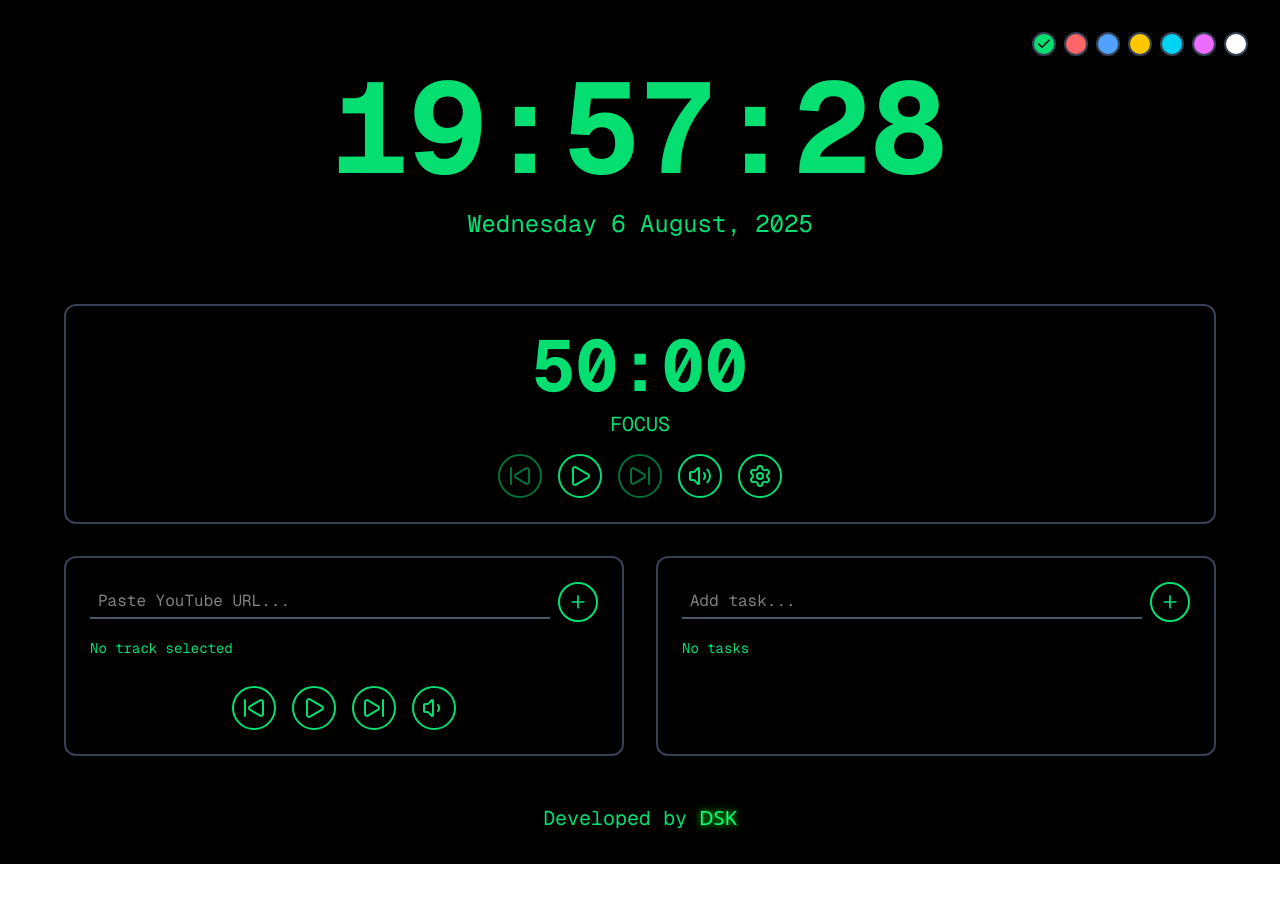
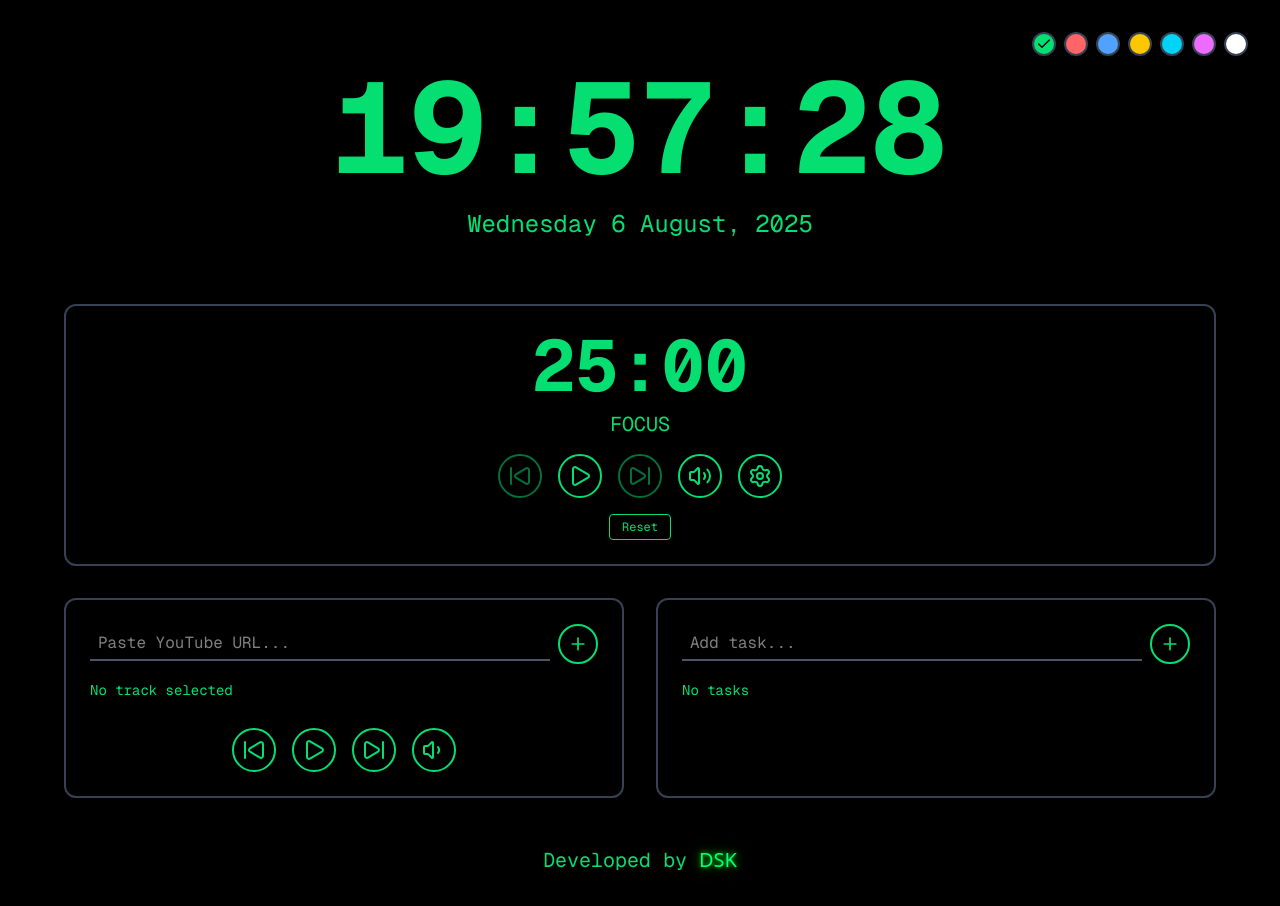
Before and after one commit to DSrinivasKarthik/lock-in, a Next.js app: page / in a window 1280 px wide. Before the commit the page ends 864 px from the top, so only its background shows below. Built offline with nearby package versions, Linux system fonts and the light colour scheme; a web font is replaced by a local one.

Commit message:
feat: move focus timer to reusable FocusTimer component

```diff
--- /dev/null
+++ b/app/components/FocusTimer.tsx
@@ -0,0 +1,98 @@
+'use client';
+import React, { useState, useEffect, useRef } from 'react';
+import { Play, Pause, SkipForward, SkipBack, Volume2, Settings } from 'lucide-react';
+
+interface FocusTimerProps {
+  accentColor: string;
+  showMessage: (msg: string) => void;
+  IconButton: React.FC<{ children: React.ReactNode; onClick: () => void; className?: string }>;
+}
+
+const FocusTimer: React.FC<FocusTimerProps> = ({ accentColor, showMessage, IconButton }) => {
+  const [focusTime, setFocusTime] = useState<number>(25 * 60); // minutes
+  const [isTimerRunning, setIsTimerRunning] = useState<boolean>(false);
+  const timerIntervalRef = useRef<NodeJS.Timeout | null>(null);
+
+  // Handle timer tick
+  useEffect(() => {
+    if (isTimerRunning && focusTime > 0) {
+      timerIntervalRef.current = setInterval(() => {
+        setFocusTime((prevTime) => prevTime - 1);
+      }, 1000);
+    }
+    return () => {
+      if (timerIntervalRef.current) {
+        clearInterval(timerIntervalRef.current);
+        timerIntervalRef.current = null;
+      }
+    };
+  }, [isTimerRunning]);
+
+  // When timer hits zero
+  useEffect(() => {
+    if (focusTime === 0) {
+      setIsTimerRunning(false);
+      if (timerIntervalRef.current) {
+        clearInterval(timerIntervalRef.current);
+        timerIntervalRef.current = null;
+      }
+      showMessage('Focus session complete!');
+    }
+  }, [focusTime]);
+
+  // Format time (MM:SS)
+  const formatTimer = (seconds: number) => {
+    const minutes = String(Math.floor(seconds / 60)).padStart(2, '0');
+    const remainingSeconds = String(seconds % 60).padStart(2, '0');
+    return `${minutes}:${remainingSeconds}`;
+  };
+
+  // Controls
+  const toggleTimer = () => {
+    setIsTimerRunning((prev) => !prev);
+  };
+
+  const resetTimer = () => {
+    setIsTimerRunning(false);
+    setFocusTime(25 * 60); // Reset to 25 minutes
+    showMessage('Timer reset to 50 minutes.');
+  };
+
+  return (
+    <div className="col-span-1 md:col-span-full p-4 sm:p-6 border-2 rounded-xl border-gray-700 flex flex-col justify-between min-h-[150px] sm:min-h-[200px]">
+      <div className="flex-grow flex flex-col items-center justify-center">
+        <div className={`text-5xl sm:text-7xl font-bold ${accentColor}`}>
+          {formatTimer(focusTime)}
+        </div>
+        <div className={`text-lg sm:text-xl mt-2 ${accentColor}`}>FOCUS</div>
+      </div>
+      <div className="flex justify-center space-x-2 sm:space-x-4 mt-4">
+        <IconButton onClick={() => showMessage('Skip back not implemented for timer.')} className="opacity-50 cursor-not-allowed">
+          <SkipBack className="w-5 h-5 sm:w-6 sm:h-6" />
+        </IconButton>
+        <IconButton onClick={toggleTimer}>
+          {isTimerRunning ? <Pause className="w-5 h-5 sm:w-6 sm:h-6" /> : <Play className="w-5 h-5 sm:w-6 sm:h-6" />}
+        </IconButton>
+        <IconButton onClick={() => showMessage('Skip forward not implemented for timer.')} className="opacity-50 cursor-not-allowed">
+          <SkipForward className="w-5 h-5 sm:w-6 sm:h-6" />
+        </IconButton>
+        <IconButton onClick={() => showMessage('Volume control not implemented.')}>
+          <Volume2 className="w-5 h-5 sm:w-6 sm:h-6" />
+        </IconButton>
+        <IconButton onClick={() => showMessage('Settings not implemented.')}>
+          <Settings className="w-5 h-5 sm:w-6 sm:h-6" />
+        </IconButton>
+      </div>
+      <div className="flex justify-center mt-2">
+        <button
+          onClick={resetTimer}
+          className={`text-xs mt-2 px-3 py-1 border rounded ${accentColor} border-current hover:bg-gray-800`}
+        >
+          Reset
+        </button>
+      </div>
+    </div>
+  );
+};
+
+export default FocusTimer;
--- a/app/page.tsx
+++ b/app/page.tsx
@@ -2,18 +2,13 @@
 
 import React, { useState, useEffect, useRef } from 'react';
 import { Play, Pause, SkipForward, SkipBack, Volume2, Settings, Plus, Check, VolumeX, Volume1 } from 'lucide-react';
-import './globals.css'; // Import global styles
-import Clock from './components/Clock'; // Import the Clock component
-
+import './globals.css';
+import Clock from './components/Clock';
+import FocusTimer from './components/FocusTimer';
 // Main App Component (which will serve as the page component)
 const App: React.FC = () => {
   // State for the accent color
   const [accentColor, setAccentColor] = useState<string>('text-green-400'); // Default neon green
-
-  // State for focus timer
-  const [focusTime, setFocusTime] = useState<number>(50 * 60); // 50 minutes in seconds
-  const [isTimerRunning, setIsTimerRunning] = useState<boolean>(false);
-  const timerIntervalRef = useRef<NodeJS.Timeout | null>(null);
 
   // State for music panel
   const [youtubeUrl, setYoutubeUrl] = useState<string>('');
@@ -43,50 +38,6 @@ const App: React.FC = () => {
     setTimeout(() => {
       setMessage('');
     }, 3000); // Message disappears after 3 seconds
-  };
-
-  // Effect for focus timer
-  useEffect(() => {
-    if (isTimerRunning && focusTime > 0) {
-      timerIntervalRef.current = setInterval(() => {
-        setFocusTime((prevTime) => prevTime - 1);
-      }, 1000);
-    }
-    return () => {
-      if (timerIntervalRef.current) {
-        clearInterval(timerIntervalRef.current);
-        timerIntervalRef.current = null;
-      }
-    };
-  }, [isTimerRunning]);
-
-  useEffect(() => {
-    if (focusTime === 0) {
-      setIsTimerRunning(false);
-      if (timerIntervalRef.current) {
-        clearInterval(timerIntervalRef.current);
-        timerIntervalRef.current = null;
-      }
-      showMessage('Focus session complete!'); // Using showMessage instead of alert
-    }
-  }, [focusTime]);
-
-  // Format timer display (MM:SS)
-  const formatTimer = (seconds: number) => {
-    const minutes = String(Math.floor(seconds / 60)).padStart(2, '0');
-    const remainingSeconds = String(seconds % 60).padStart(2, '0');
-    return `${minutes}:${remainingSeconds}`;
-  };
-
-  // Timer controls
-  const toggleTimer = () => {
-    setIsTimerRunning((prev) => !prev);
-  };
-
-  const resetTimer = () => {
-    setIsTimerRunning(false);
-    setFocusTime(50 * 60); // Reset to 50 minutes
-    showMessage('Timer reset to 50 minutes.');
   };
 
   // Music controls (placeholder functions)
@@ -165,31 +116,10 @@ const App: React.FC = () => {
         <Clock accentColor={accentColor} />
 
         {/* Focus Timer Panel (below clock) */}
-        <div className="col-span-1 md:col-span-full p-4 sm:p-6 border-2 rounded-xl border-gray-700 flex flex-col justify-between min-h-[150px] sm:min-h-[200px]">
-          <div className="flex-grow flex flex-col items-center justify-center">
-            <div className={`text-5xl sm:text-7xl font-bold ${accentColor}`}>
-              {formatTimer(focusTime)}
-            </div>
-            <div className={`text-lg sm:text-xl mt-2 ${accentColor}`}>FOCUS</div>
-          </div>
-          <div className="flex justify-center space-x-2 sm:space-x-4 mt-4">
-            <IconButton onClick={() => showMessage('Skip back not implemented for timer.')} className="opacity-50 cursor-not-allowed">
-              <SkipBack className="w-5 h-5 sm:w-6 sm:h-6" />
-            </IconButton>
-            <IconButton onClick={toggleTimer}>
-              {isTimerRunning ? <Pause className="w-5 h-5 sm:w-6 sm:h-6" /> : <Play className="w-5 h-5 sm:w-6 sm:h-6" />}
-            </IconButton>
-            <IconButton onClick={() => showMessage('Skip forward not implemented for timer.')} className="opacity-50 cursor-not-allowed">
-              <SkipForward className="w-5 h-5 sm:w-6 sm:h-6" />
-            </IconButton>
-            <IconButton onClick={() => showMessage('Volume control not implemented.')}>
-              <Volume2 className="w-5 h-5 sm:w-6 sm:h-6" />
-            </IconButton>
-            <IconButton onClick={() => showMessage('Settings not implemented.')}>
-              <Settings className="w-5 h-5 sm:w-6 sm:h-6" />
-            </IconButton>
-          </div>
-        </div>
+        <FocusTimer
+          accentColor={accentColor}
+          showMessage={showMessage}
+          IconButton={IconButton} />
 
         {/* Music and Tasks Panels (side-by-side on md+, stacked on mobile) */}
         <div className="grid grid-cols-1 md:grid-cols-2 gap-4 sm:gap-8 col-span-1 md:col-span-full">
```
